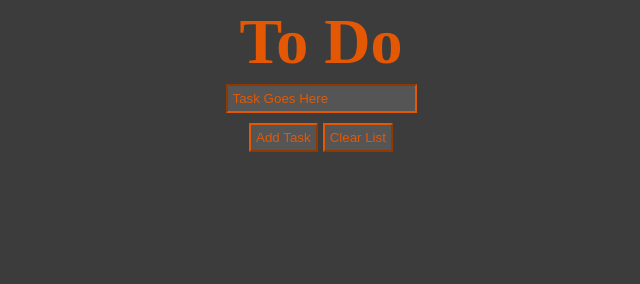
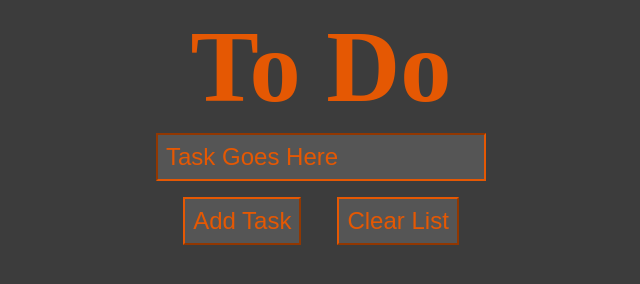
Before and after one commit to kokspro/TSToDo, a website: page index.html in a window 1280 px wide. Shown: the whole page, without its empty margins (319-959 px from the left). Drawn offline with Linux system fonts and the light colour scheme.

Commit message:
Tweaked font sizes for media queries

```diff
--- a/index.html
+++ b/index.html
@@ -10,7 +10,7 @@
 </head>
 <body>
     <header>
-        <h1>To Do</h1>
+        <h1 contenteditable="">To Do</h1>
     </header>
     <form action="">
         <input type="text" id="input" placeholder="Task Goes Here">
--- a/todo.scss
+++ b/todo.scss
@@ -25,17 +25,13 @@ header {
     margin: .5rem;
 }
 
-form {
-    font-size: 2rem;
-    margin-bottom: 1rem;
-}
-
 input {
     background-color: $backgroundColor;
     color: $primaryColor;
     padding: .5rem;
     outline: none;
     border-color: $primaryColor;
+    font-size: 1.5rem;
 
     &::placeholder {
         color: $primaryColor;
@@ -56,7 +52,7 @@ input {
 ul {
     display: flex;
     flex-direction: column;
-    min-width: 300px;
+    width: clamp(280px, 90vw, 800px);
     margin: 1rem 1.5rem
 }
 
@@ -67,7 +63,7 @@ li {
     justify-content: space-between;
     font-size: 2rem;
     background-color: $backgroundColor;
-    padding: 0 1rem;
+    padding: 0.1rem 1rem;
 }
 
 button {
@@ -88,3 +84,13 @@ button {
         background-color: darken($backgroundColor, 20%);
     }
 }
+
+#addBtn, #clearBtn {
+    margin: 1rem;
+}
+
+@media screen and (width > 600px) {
+    html {
+        font-size: 100%;
+    }
+}
```
Also changed, not shown: dist/todo.css.
